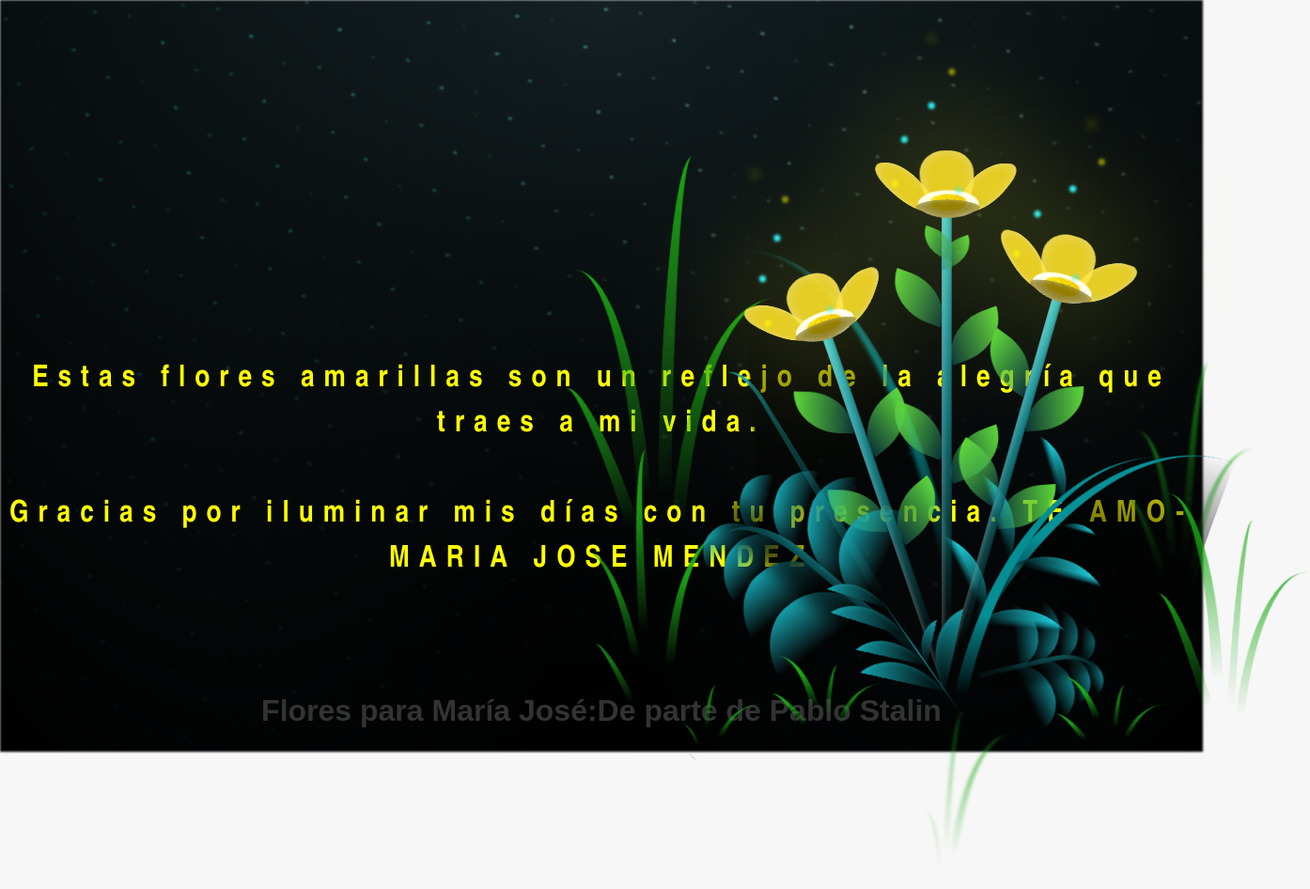
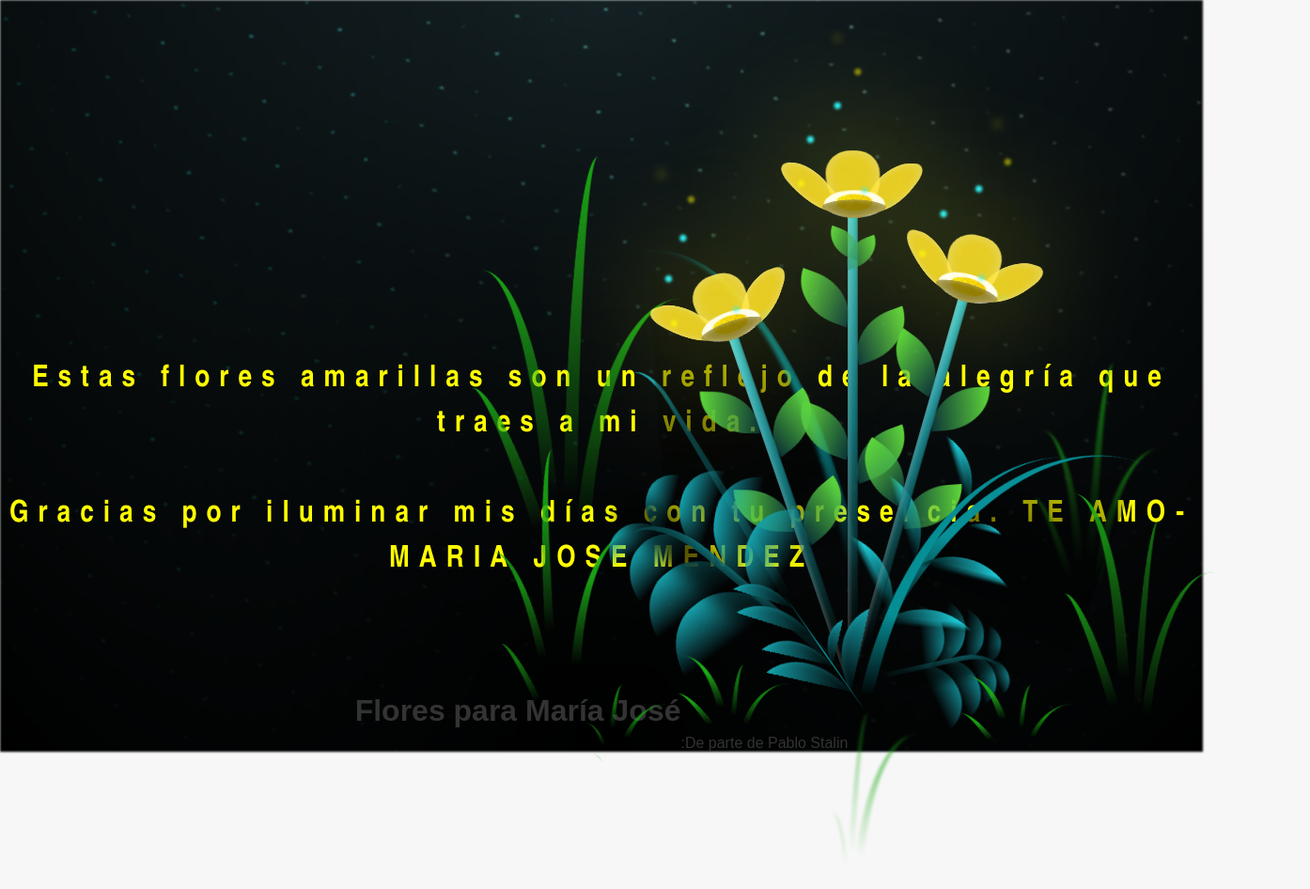
Before and after one commit to relixpluginplux/mendezzz, a plain HTML site: page flower.html in a window 1280 px wide. Shown: the whole page at 94% size, 1394 px wide, since content can reach past the window. Drawn offline with Linux system fonts and the light colour scheme.

Commit message:
Update flower.html

```diff
--- a/flower.html
+++ b/flower.html
@@ -6,14 +6,14 @@
     <meta name="viewport" content="width=device-width, initial-scale=1.0" />
     <link rel="stylesheet" href="css/main.css" />
     <link rel="icon" href="img/flowers.png" type="image/x-icon" />
-    <title>Flower</title>
+    <title>TE AMO MARIA</title>
     <meta charset="UTF-8">
     <meta name="viewport" content="width=device-width, initial-scale=1.0">
     <title>Flores para María José</title>
   </head>
 <body>
     <h1>Flores para María José</h1>
-    <h1>:De parte de Pablo Stalin</h1>
+    <p>:De parte de Pablo Stalin</p>
 
 
     <audio id="background-audio" loop>
```
